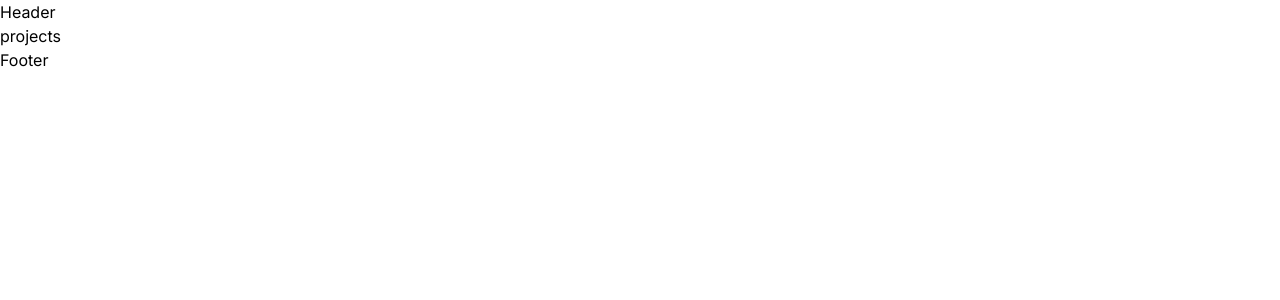
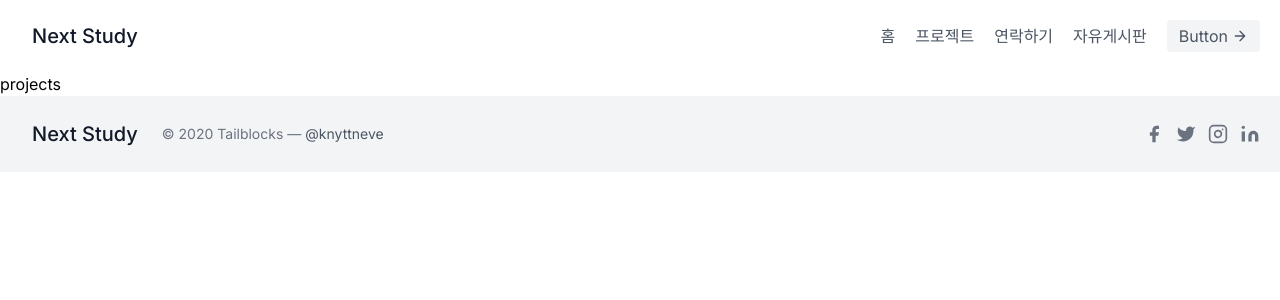
Before and after one commit to polarisyb/Next.js-study, a Next.js app: page /projects in a window 1280 px wide. Shown: the top 300 px of the page. Built offline with nearby package versions, Linux system fonts and the light colour scheme.

Commit message:
header, footer, section 레이아웃 생성

```diff
--- a/src/components/footer.tsx
+++ b/src/components/footer.tsx
@@ -1,7 +1,42 @@
 export default function Footer() {
   return (
     <>
-      <h1>Footer</h1>
+      <footer className="text-gray-600 body-font">
+        <div className="bg-gray-100">
+          <div className="container px-5 py-6 mx-auto flex items-center sm:flex-row flex-col">
+            <a className="flex title-font font-medium items-center md:justify-start justify-center text-gray-900">
+              <span className="ml-3 text-xl">Next Study</span>
+            </a>
+            <p className="text-sm text-gray-500 sm:ml-6 sm:mt-0 mt-4">© 2020 Tailblocks —
+              <a href="https://twitter.com/knyttneve" rel="noopener noreferrer" className="text-gray-600 ml-1" target="_blank">@knyttneve</a>
+            </p>
+            <span className="inline-flex sm:ml-auto sm:mt-0 mt-4 justify-center sm:justify-start">
+              <a className="text-gray-500">
+                <svg fill="currentColor" stroke-linecap="round" stroke-linejoin="round" stroke-width="2" className="w-5 h-5" viewBox="0 0 24 24">
+                  <path d="M18 2h-3a5 5 0 00-5 5v3H7v4h3v8h4v-8h3l1-4h-4V7a1 1 0 011-1h3z"></path>
+                </svg>
+              </a>
+              <a className="ml-3 text-gray-500">
+                <svg fill="currentColor" stroke-linecap="round" stroke-linejoin="round" stroke-width="2" className="w-5 h-5" viewBox="0 0 24 24">
+                  <path d="M23 3a10.9 10.9 0 01-3.14 1.53 4.48 4.48 0 00-7.86 3v1A10.66 10.66 0 013 4s-4 9 5 13a11.64 11.64 0 01-7 2c9 5 20 0 20-11.5a4.5 4.5 0 00-.08-.83A7.72 7.72 0 0023 3z"></path>
+                </svg>
+              </a>
+              <a className="ml-3 text-gray-500">
+                <svg fill="none" stroke="currentColor" stroke-linecap="round" stroke-linejoin="round" stroke-width="2" className="w-5 h-5" viewBox="0 0 24 24">
+                  <rect width="20" height="20" x="2" y="2" rx="5" ry="5"></rect>
+                  <path d="M16 11.37A4 4 0 1112.63 8 4 4 0 0116 11.37zm1.5-4.87h.01"></path>
+                </svg>
+              </a>
+              <a className="ml-3 text-gray-500">
+                <svg fill="currentColor" stroke="currentColor" stroke-linecap="round" stroke-linejoin="round" stroke-width="0" className="w-5 h-5" viewBox="0 0 24 24">
+                  <path stroke="none" d="M16 8a6 6 0 016 6v7h-4v-7a2 2 0 00-2-2 2 2 0 00-2 2v7h-4v-7a6 6 0 016-6zM2 9h4v12H2z"></path>
+                  <circle cx="4" cy="4" r="2" stroke="none"></circle>
+                </svg>
+              </a>
+            </span>
+          </div>
+        </div>
+      </footer>
     </>
-  );
-};
+  )
+}
--- a/src/components/header.tsx
+++ b/src/components/header.tsx
@@ -1,7 +1,24 @@
 export default function Header() {
   return (
     <>
-      <h1>Header</h1>
+      <header className="text-gray-600 body-font">
+        <div className="container mx-auto flex flex-wrap p-5 flex-col md:flex-row items-center">
+          <a className="flex title-font font-medium items-center text-gray-900 mb-4 md:mb-0">
+            <span className="ml-3 text-xl">Next Study</span>
+          </a>
+          <nav className="md:ml-auto flex flex-wrap items-center text-base justify-center">
+            <a className="mr-5 hover:text-gray-900">홈</a>
+            <a className="mr-5 hover:text-gray-900">프로젝트</a>
+            <a className="mr-5 hover:text-gray-900">연락하기</a>
+            <a className="mr-5 hover:text-gray-900">자유게시판</a>
+          </nav>
+          <button className="inline-flex items-center bg-gray-100 border-0 py-1 px-3 focus:outline-none hover:bg-gray-200 rounded text-base mt-4 md:mt-0">Button
+            <svg fill="none" stroke="currentColor" stroke-linecap="round" stroke-linejoin="round" stroke-width="2" className="w-4 h-4 ml-1" viewBox="0 0 24 24">
+              <path d="M5 12h14M12 5l7 7-7 7"></path>
+            </svg>
+          </button>
+        </div>
+      </header>
     </>
   );
 };
--- /dev/null
+++ b/src/components/section.tsx
@@ -0,0 +1,18 @@
+export default function Section () {
+  return(
+    <section className="flex min-h-screen flex-col items-center justify-center text-gray-600 body-font">
+      <div className="container mx-auto flex px-5 py-24 md:flex-row flex-col items-center">
+        <div className="lg:flex-grow md:w-1/2 lg:pr-24 md:pr-16 flex flex-col md:items-start md:text-left mb-16 md:mb-0 items-center text-center">
+          <h1 className="title-font sm:text-4xl text-3xl mb-4 font-medium text-gray-900">Next.js & Tailwind</h1>
+          <p className="mb-8 leading-relaxed">
+            Lorem Ipsum is simply dummy text of the printing and typesetting industry. Lorem Ipsum has been the industry's standard dummy text ever since the 1500s, when an unknown printer took a galley of type and scrambled it to make a type specimen book. It has survived not only five centuries, but also the leap into electronic typesetting, remaining essentially unchanged. It was popularised in the 1960s with the release of Letraset sheets containing Lorem Ipsum passages, and more recently with desktop publishing software like Aldus PageMaker including versions of Lorem Ipsum.
+          </p>
+          <div className="flex justify-center">
+            <button className="inline-flex text-white bg-indigo-500 border-0 py-2 px-6 focus:outline-none hover:bg-indigo-600 rounded text-lg">Wellcome to My App</button>
+          </div>
+        </div>
+        <div className="lg:max-w-lg lg:w-full md:w-1/2 w-5/6"></div>
+      </div>
+    </section>
+  );
+};
```
